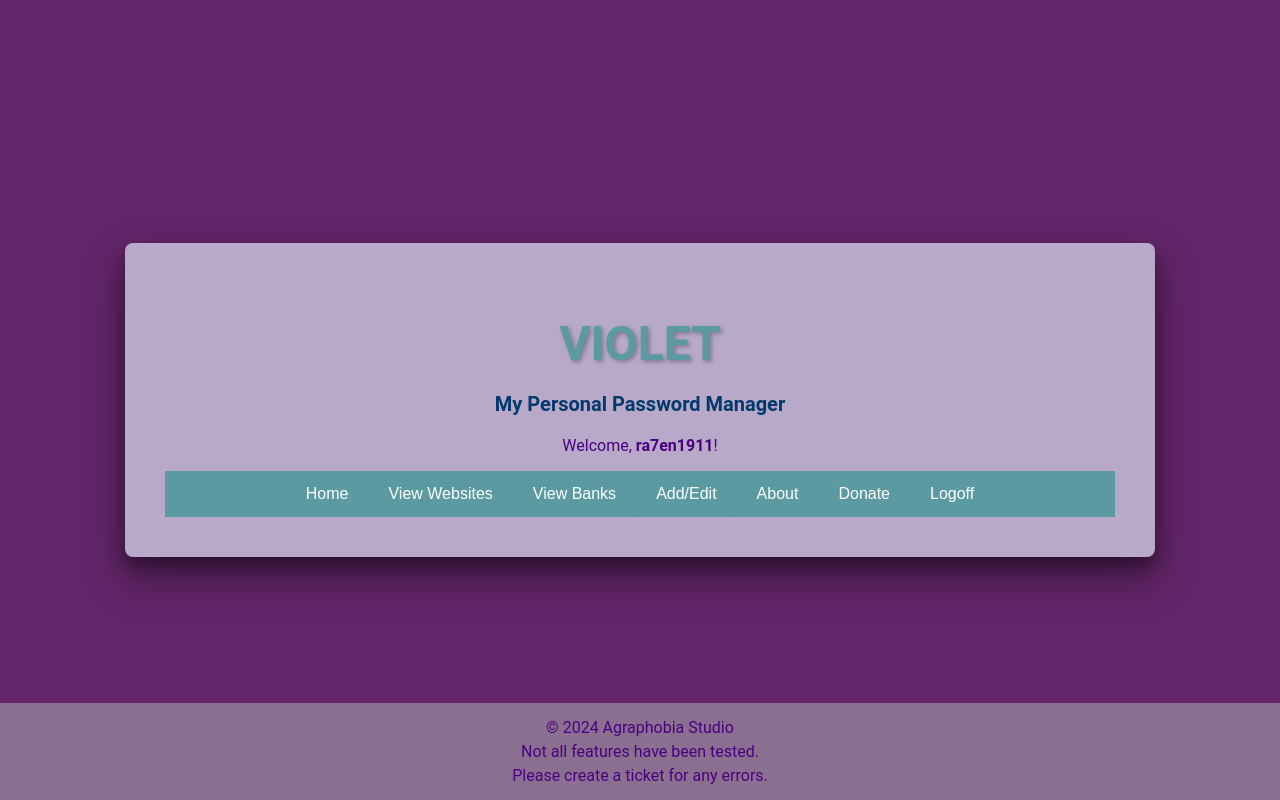
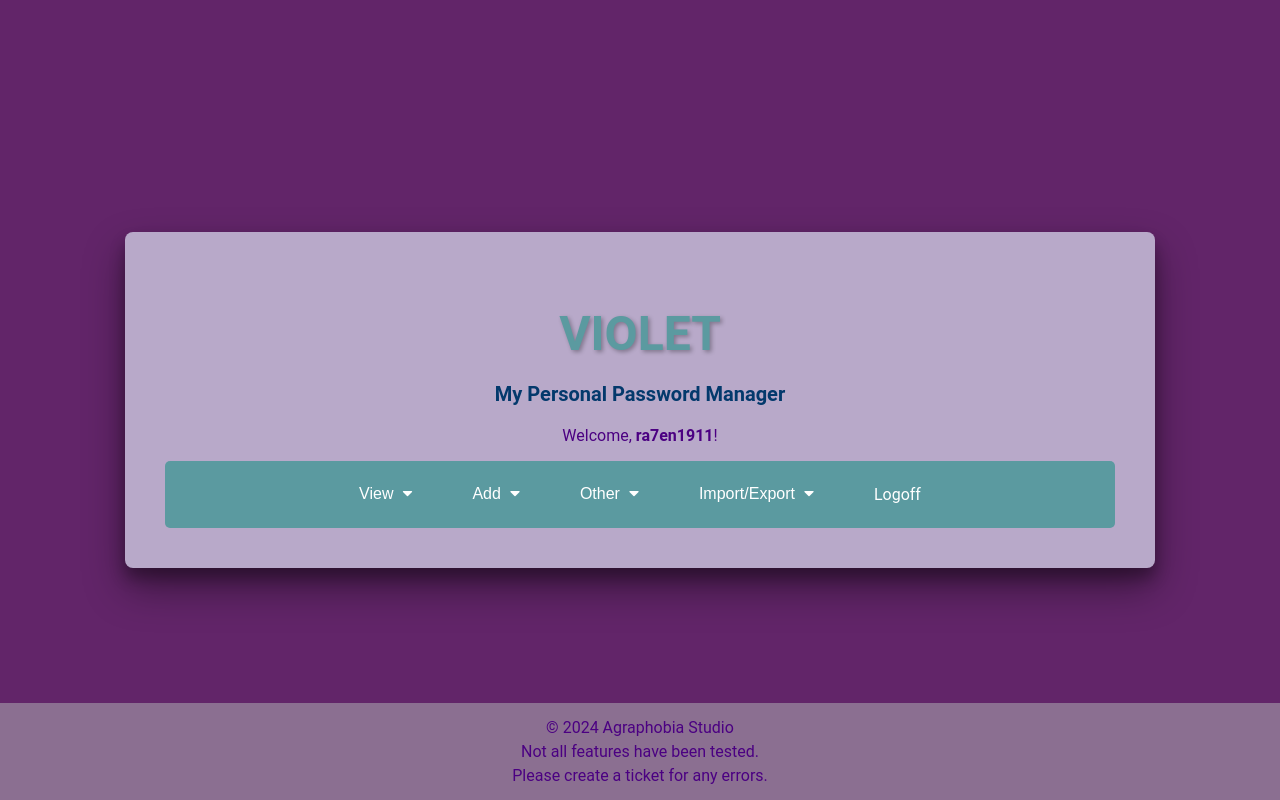
Before and after one commit to klyxmaster/violet, a PHP site: page / in a window 1280 px wide. Run offline with PHP 8.4, Linux system fonts and the light colour scheme; a user stored in the database is signed in.

Commit message:
q.o.l. updates

```diff
--- a/css/style.css
+++ b/css/style.css
@@ -1,3 +1,4 @@
+/* Body styles */
 body {
     font-family: 'Roboto', sans-serif;
     background-color: #622569;
@@ -35,180 +36,80 @@ body {
     margin-bottom: 20px;
 }
 
-input[type="text"],
-input[type="password"],
-input[type="email"] {
-    width: 80%;
-    padding: 10px;
-    margin: 10px 0;
-    border: 1px solid #5b9aa0;
-    border-radius: 5px;
-    box-shadow: 0 4px 8px rgba(0, 0, 0, 0.1); /* Subtle shadow */
-    background-color: #d6d4e0;
-    color: #03396c;
-    font-size: 16px;
-}
-
-input[type="text"]:focus,
-input[type="password"]:focus,
-input[type="email"]:focus {
-    border-color: #03396c;
-    box-shadow: 0 0 10px rgba(0, 0, 0, 0.1);
-    outline: none;
-}
-
-button {
-    padding: 10px 20px;
-    font-size: 16px;
-    color: #d6d4e0;
-    background-color: #5b9aa0;
-    border: none;
-    border-radius: 5px;
-    cursor: pointer;
-    margin: 10px 0;
-    box-shadow: 0 4px 8px rgba(0, 0, 0, 0.1); /* Subtle shadow */
-}
-
-button:hover {
-    background-color: #03396c;
-}
-
-a {
-    color: #5b9aa0;
-    text-decoration: none;
-}
-
-a:hover {
-    color: #03396c;
-    text-decoration: underline;
-}
-
-/* Table styles for vault */
-table {
-    width: 100%;
-    border-collapse: collapse;
-    margin: 20px 0;
-}
-
-table th, table td {
-    padding: 10px;
-    border: 1px solid #5b9aa0;
-    text-align: left;
-    background-color: #d6d4e0;
-    color: #03396c;
-}
-
-table th {
-    background-color: #5b9aa0;
-    color: #d6d4e0;
-}
-
-table tr:nth-child(even) {
-    background-color: #b8a9c9;
-}
-
-/* Menu button styles */
-.menu {
+/* Navbar and Dropdown Styles */
+.navbar {
     display: flex;
     justify-content: center;
-    margin-top: 20px;
-}
-
-.menu a {
-    text-decoration: none;
-    color: #fff;
+    gap: 20px;
     background-color: #5b9aa0;
-    padding: 10px 20px;
-    margin: 5px;
+    padding: 10px 0;
     border-radius: 5px;
-    transition: all 0.3s ease;
-    font-size: 16px;
-}
-
-.menu a:hover {
-    background-color: #d6d4e0;
-    color: #622569;
-    transform: scale(1.1);
-    box-shadow: 0 0 10px rgba(0, 0, 0, 0.2);
-}
-
-.menu a:active {
-    transform: scale(1);
-    box-shadow: none;
-}
-
-/* Navigation bar styles */
-.navbar {
-    overflow: hidden;
-    background-color: #5b9aa0;
-    display: flex;
-    justify-content: center;
-    font-family: Arial, sans-serif;
 }
 
 .navbar a {
-    float: left;
-    display: block;
     color: white;
-    text-align: center;
     padding: 14px 20px;
     text-decoration: none;
+    font-size: 16px;
     transition: background-color 0.3s;
 }
 
 .navbar a:hover {
-    background-color: #d6d4e0;
-    color: #622569;
+    background-color: #03396c;
+    color: #d6d4e0;
+}
+
+.dropbtn {
+    background-color: #5b9aa0;
+    color: white;
+    padding: 14px 20px;
+    font-size: 16px;
+    border: none;
+    cursor: pointer;
+    transition: background-color 0.3s;
+}
+
+.dropbtn:hover, .navbar a:hover {
+    background-color: #03396c;
+    color: #d6d4e0;
+}
+
+.dropbtn::after {
+    content: ' \f0d7'; /* FontAwesome down arrow */
+    font-family: 'Font Awesome 5 Free';
+    font-weight: 900;
+    margin-left: 5px;
 }
 
 .dropdown {
-    float: left;
-    overflow: hidden;
-}
-
-.dropdown .dropbtn {
-    font-size: 16px;
-    border: none;
-    outline: none;
-    color: white;
-    padding: 14px 20px;
-    background-color: inherit;
-    font-family: inherit;
-    margin: 0;
-    transition: background-color 0.3s;
-}
-
-.navbar a:hover, .dropdown:hover .dropbtn {
-    background-color: #d6d4e0;
-    color: #622569;
+    position: relative;
+    display: inline-block;
 }
 
 .dropdown-content {
     display: none;
     position: absolute;
-    background-color: #5b9aa0;
+    background-color: #5b9aa0; /* Match the navbar color */
     min-width: 160px;
-    box-shadow: 0 8px 16px rgba(0,0,0,0.2);
+    box-shadow: 0px 8px 16px 0px rgba(0,0,0,0.2);
     z-index: 1;
+    border-radius: 5px;
+}
+
+.dropdown:hover .dropdown-content {
+    display: block;
 }
 
 .dropdown-content a {
-    float: none;
-    color: white;
+    color: white; /* White text color */
     padding: 12px 16px;
     text-decoration: none;
     display: block;
-    text-align: left;
     transition: background-color 0.3s;
 }
 
 .dropdown-content a:hover {
-    background-color: #d6d4e0;
-   color: #622569;
-}
-
-.dropdown:hover .dropdown-content {
-    display: block;
+    background-color: #03396c;
 }
 
 /* Form container */
@@ -329,3 +230,37 @@ form button:hover {
     font-weight: bold;
     color: #4B0082; /* Dark purple color */
 }
+
+/* Other styles */
+.dropdown-content {
+    display: none;
+    position: absolute;
+    background-color: #5b9aa0; /* Match the navbar color */
+    min-width: 160px;
+    box-shadow: 0px 8px 16px 0px rgba(0,0,0,0.2);
+    z-index: 1;
+}
+
+.dropdown:hover .dropdown-content {
+    display: block;
+}
+
+.dropdown-content a {
+    color: white; /* White text color */
+    padding: 12px 16px;
+    text-decoration: none;
+    display: block;
+}
+
+.dropdown-content a:hover {
+    background-color: #03396c;
+}
+
+/* Existing CSS styles */
+.navbar a {
+    color: white;
+    padding: 14px 20px;
+    text-decoration: none;
+    font-size: 16px;
+    transition: background-color 0.3s;
+}
--- a/index.php
+++ b/index.php
@@ -14,8 +14,6 @@ if (!isset($_SESSION['user_id'])) {
     header('Location: login.php');
     exit();
 }
-
-$username = isset($_SESSION['username']) ? $_SESSION['username'] : 'User';
 ?>
 
 <!DOCTYPE html>
@@ -25,37 +23,47 @@ $username = isset($_SESSION['username']) ? $_SESSION['username'] : 'User';
     <meta name="viewport" content="width=device-width, initial-scale=1.0">
     <title>VIOLET</title>
     <link rel="stylesheet" href="css/style.css">
-	<link rel="icon" type="image/x-icon" href="img/favicon.ico"> <!-- Add this line -->
-    <style>
-        .menu {
-            display: flex;
-            justify-content: center;
-            gap: 20px;
-        }
-    </style>
+    <link rel="stylesheet" href="https://cdnjs.cloudflare.com/ajax/libs/font-awesome/5.15.4/css/all.min.css"> <!-- Font Awesome -->
 </head>
 <body>
     <div class="container">
         <h1 class="title">VIOLET</h1>
         <p class="subtitle">My Personal Password Manager</p>
-        <p>Welcome, <strong><?= htmlspecialchars($username); ?></strong>!</p>
+        <p>Welcome, <strong><?= htmlspecialchars($_SESSION['username']); ?></strong>!</p>
         <div class="navbar">
-            <a href="index.php">Home</a>
-            <a href="vault.php?type=websites">View Websites</a>
-            <a href="vault.php?type=banks">View Banks</a>
             <div class="dropdown">
-                <button class="dropbtn">Add/Edit
-                    <i class="fa fa-caret-down"></i>
-                </button>
+                <button class="dropbtn">View</button>
+                <div class="dropdown-content">
+                    <a href="vault.php?type=websites">View Websites</a>
+                    <a href="vault.php?type=banks">View Banks</a>
+                </div>
+            </div>
+            <div class="dropdown">
+                <button class="dropbtn">Add</button>
                 <div class="dropdown-content">
                     <a href="add_website.php">Add Website</a>
                     <a href="add_bank.php">Add Bank</a>
-                    <a href="account_editor.php">Edit Account</a>
-                    <a href="2fa_codes.php">View 2FA Codes</a>
                 </div>
             </div>
-            <a href="about.php">About</a>
-            <a href="donate.php">Donate</a>
+            <div class="dropdown">
+                <button class="dropbtn">Other</button>
+                <div class="dropdown-content">
+                    <a href="account_editor.php">Edit Account</a>
+                    <a href="about.php">About</a>
+                    <a href="donate.php">Donate</a>
+
+                </div>
+            </div>
+
+			<div class="dropdown">
+                <button class="dropbtn">Import/Export</button>
+                <div class="dropdown-content">
+                    <a href="import.php?type=websites">Export Websites</a>
+                    <a href="import.php?type=banks">Export Banks</a>
+                    <a href="export.php?type=websites">Export Websites</a>
+                    <a href="export.php?type=banks">Export Banks</a>
+                </div>
+            </div>
             <a href="logout.php">Logoff</a>
         </div>
     </div>
```
Also changed, not shown: export.php (added, +59 -0 lines), import.php (added, +57 -0 lines).
